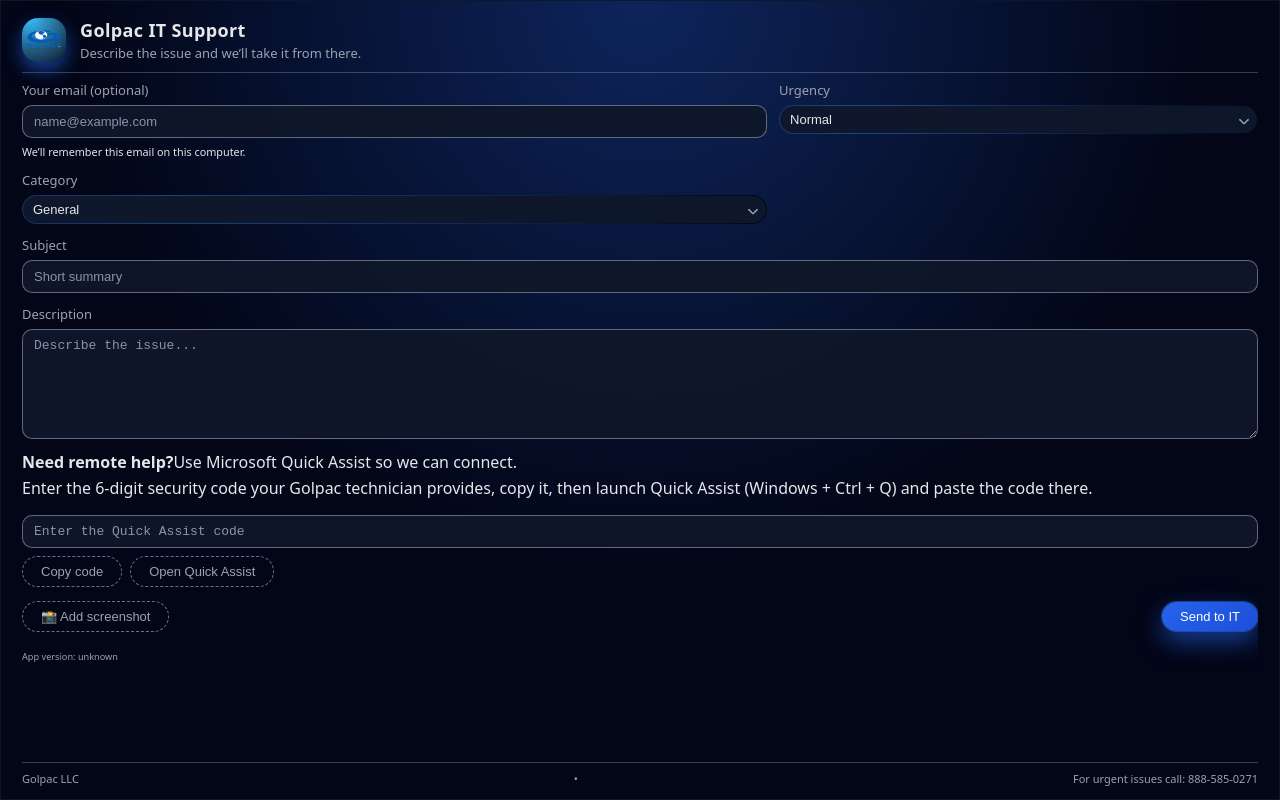
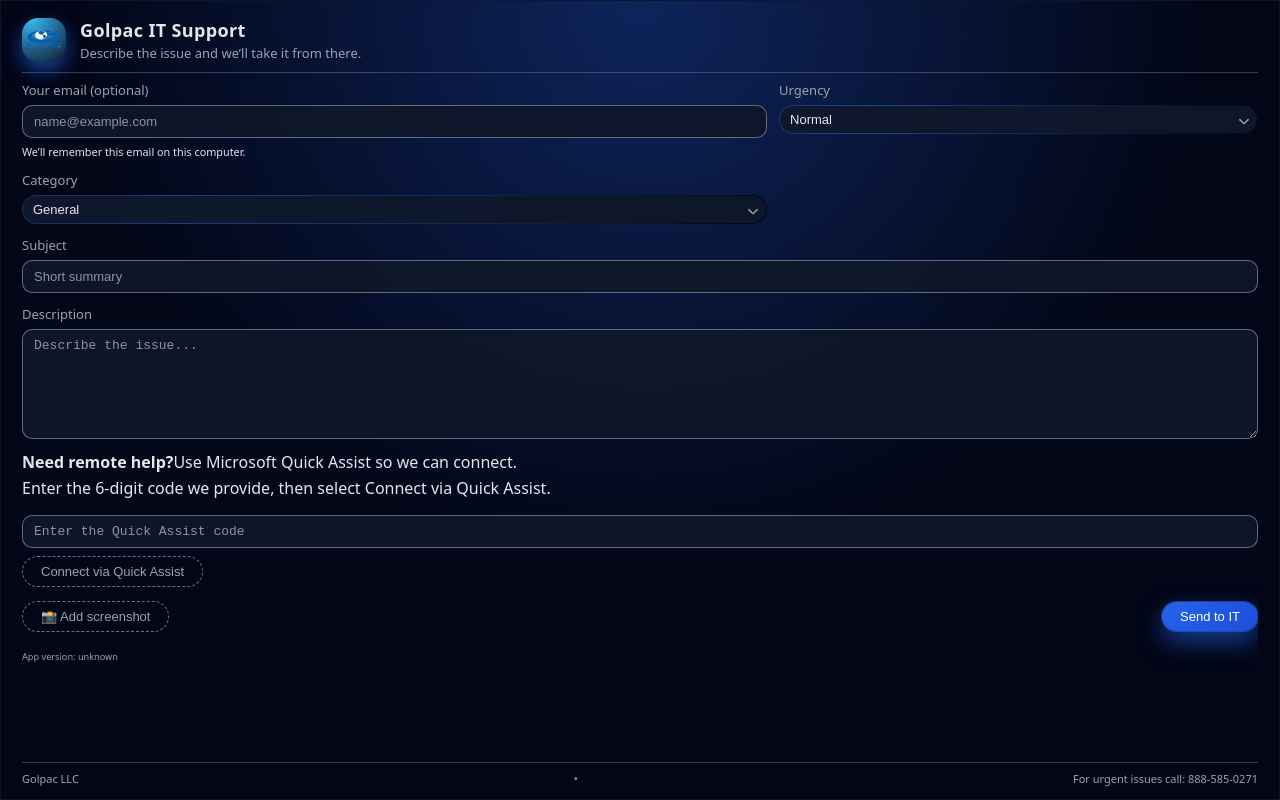
Before and after one commit to rubeenferreira/golpac-move-files, a React (Vite) app in the folder golpac-support-app/: page / in a window 1280 px wide. Built offline with nearby package versions, Linux system fonts and the light colour scheme.

Commit message:
Update App.tsx

```diff
--- a/golpac-support-app/src/App.tsx
+++ b/golpac-support-app/src/App.tsx
@@ -270,47 +270,35 @@
     setSelectedPrinter(found);
   }, [selectedPrinterName, printers]);
 
-  // --- Screenshot capture --------------------------------------------------
-  async function handleCopyQuickAssistCode() {
+  async function handleConnectQuickAssist() {
     const trimmed = quickAssistCode.trim();
     if (!trimmed) {
-      setQuickAssistError("Enter the code we provide before copying.");
+      setQuickAssistError("Enter the security code we provide first.");
       setQuickAssistFeedback(null);
       return;
     }
 
-    if (
-      typeof navigator === "undefined" ||
-      !navigator.clipboard ||
-      typeof navigator.clipboard.writeText !== "function"
-    ) {
-      setQuickAssistError(
-        "Clipboard access is unavailable. Please copy the code manually."
-      );
-      setQuickAssistFeedback(null);
-      return;
-    }
-
-    try {
-      await navigator.clipboard.writeText(trimmed);
-      setQuickAssistFeedback("Code copied. Paste it inside the Quick Assist app.");
-      setQuickAssistError(null);
-    } catch (err) {
-      console.error("Failed to copy Quick Assist code:", err);
-      setQuickAssistError("Could not copy the code. Please copy it manually.");
-      setQuickAssistFeedback(null);
-    }
-  }
-
-  async function handleLaunchQuickAssist() {
     setQuickAssistLaunching(true);
     setQuickAssistFeedback(null);
     setQuickAssistError(null);
 
     try {
+      if (
+        typeof navigator !== "undefined" &&
+        navigator.clipboard &&
+        typeof navigator.clipboard.writeText === "function"
+      ) {
+        try {
+          await navigator.clipboard.writeText(trimmed);
+          setQuickAssistFeedback("Code copied. Quick Assist will open shortly.");
+        } catch (copyErr) {
+          console.warn("Could not copy Quick Assist code:", copyErr);
+        }
+      }
+
       await invoke("launch_quick_assist");
       setQuickAssistFeedback(
-        "Attempted to open Quick Assist. If nothing appears, press Windows + Ctrl + Q."
+        "Quick Assist should open. If you don't see it, press Windows + Ctrl + Q and paste the code."
       );
     } catch (err) {
       console.error("Failed to launch Quick Assist:", err);
@@ -322,6 +310,7 @@
     }
   }
 
+  // --- Screenshot capture --------------------------------------------------
   async function handleCaptureScreenshot() {
     setScreenshotCapturing(true);
     setScreenshotError(null);
@@ -643,9 +632,7 @@
                 <span>Use Microsoft Quick Assist so we can connect.</span>
               </div>
               <p className="field-hint" style={{ marginTop: 4 }}>
-                Enter the 6-digit security code your Golpac technician provides,
-                copy it, then launch Quick Assist (Windows + Ctrl + Q) and paste
-                the code there.
+                Enter the 6-digit code we provide, then select Connect via Quick Assist.
               </p>
               <div
                 style={{
@@ -677,17 +664,10 @@
                   <button
                     type="button"
                     className="secondary-btn"
-                    onClick={handleCopyQuickAssistCode}
-                  >
-                    Copy code
-                  </button>
-                  <button
-                    type="button"
-                    className="secondary-btn"
-                    onClick={handleLaunchQuickAssist}
+                    onClick={handleConnectQuickAssist}
                     disabled={quickAssistLaunching}
                   >
-                    {quickAssistLaunching ? "Opening…" : "Open Quick Assist"}
+                    {quickAssistLaunching ? "Connecting…" : "Connect via Quick Assist"}
                   </button>
                 </div>
                 {quickAssistFeedback && (
```
